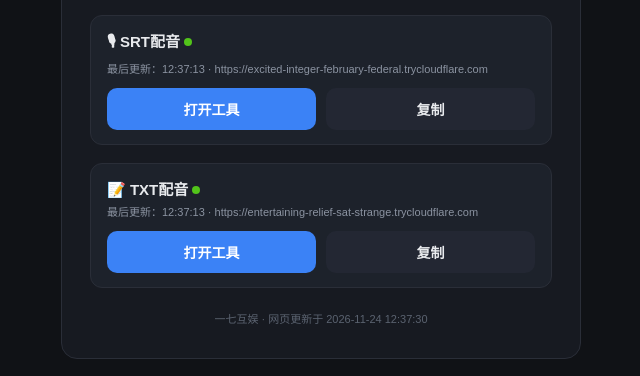
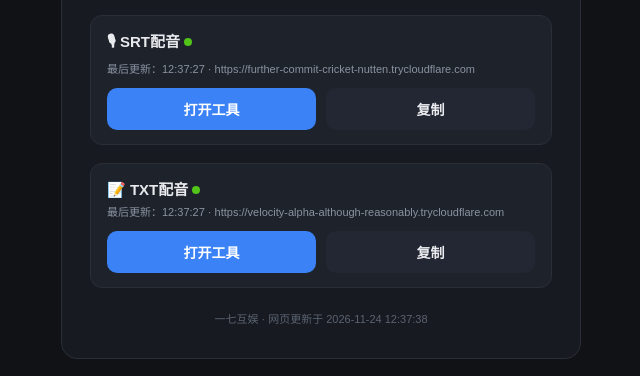
Before and after one commit to chenyazi659-ctrl/srttts-links, a plain HTML site: page index.html in a window 1280 px wide. Shown: the part 317-693 px from the top of the page, 319-959 px from the left. Drawn offline with Linux system fonts and the light colour scheme.

Commit message:
auto-update index.html

```diff
--- a/index.html
+++ b/index.html
@@ -34,21 +34,21 @@
   <div class="hint">📌 两个工具都用浏览器打开。<br/>网址每隔一段时间会自动更换，本页始终显示最新可用地址，<b>永远不用重新找我要</b>。</div>
   <div class="tool">
     <div class="name">🎙 SRT配音 <span class="status"></span></div>
-    <div class="meta">最后更新：12:37:13 · https://excited-integer-february-federal.trycloudflare.com</div>
+    <div class="meta">最后更新：12:37:27 · https://further-commit-cricket-nutten.trycloudflare.com</div>
     <div class="btns">
-      <a class="btn open" href="https://excited-integer-february-federal.trycloudflare.com" target="_blank" rel="noopener">打开工具</a>
-      <button class="btn copy" onclick="copyUrl(this,'https://excited-integer-february-federal.trycloudflare.com')">复制</button>
+      <a class="btn open" href="https://further-commit-cricket-nutten.trycloudflare.com" target="_blank" rel="noopener">打开工具</a>
+      <button class="btn copy" onclick="copyUrl(this,'https://further-commit-cricket-nutten.trycloudflare.com')">复制</button>
     </div>
   </div>
   <div class="tool">
     <div class="name">📝 TXT配音 <span class="status"></span></div>
-    <div class="meta">最后更新：12:37:13 · https://entertaining-relief-sat-strange.trycloudflare.com</div>
+    <div class="meta">最后更新：12:37:27 · https://velocity-alpha-although-reasonably.trycloudflare.com</div>
     <div class="btns">
-      <a class="btn open" href="https://entertaining-relief-sat-strange.trycloudflare.com" target="_blank" rel="noopener">打开工具</a>
-      <button class="btn copy" onclick="copyUrl(this,'https://entertaining-relief-sat-strange.trycloudflare.com')">复制</button>
+      <a class="btn open" href="https://velocity-alpha-although-reasonably.trycloudflare.com" target="_blank" rel="noopener">打开工具</a>
+      <button class="btn copy" onclick="copyUrl(this,'https://velocity-alpha-although-reasonably.trycloudflare.com')">复制</button>
     </div>
   </div>
-  <div class="foot">一七互娱 · 网页更新于 2026-11-24 12:37:30</div>
+  <div class="foot">一七互娱 · 网页更新于 2026-11-24 12:37:38</div>
 </div>
 <script>
 function copyUrl(btn, url){
```
